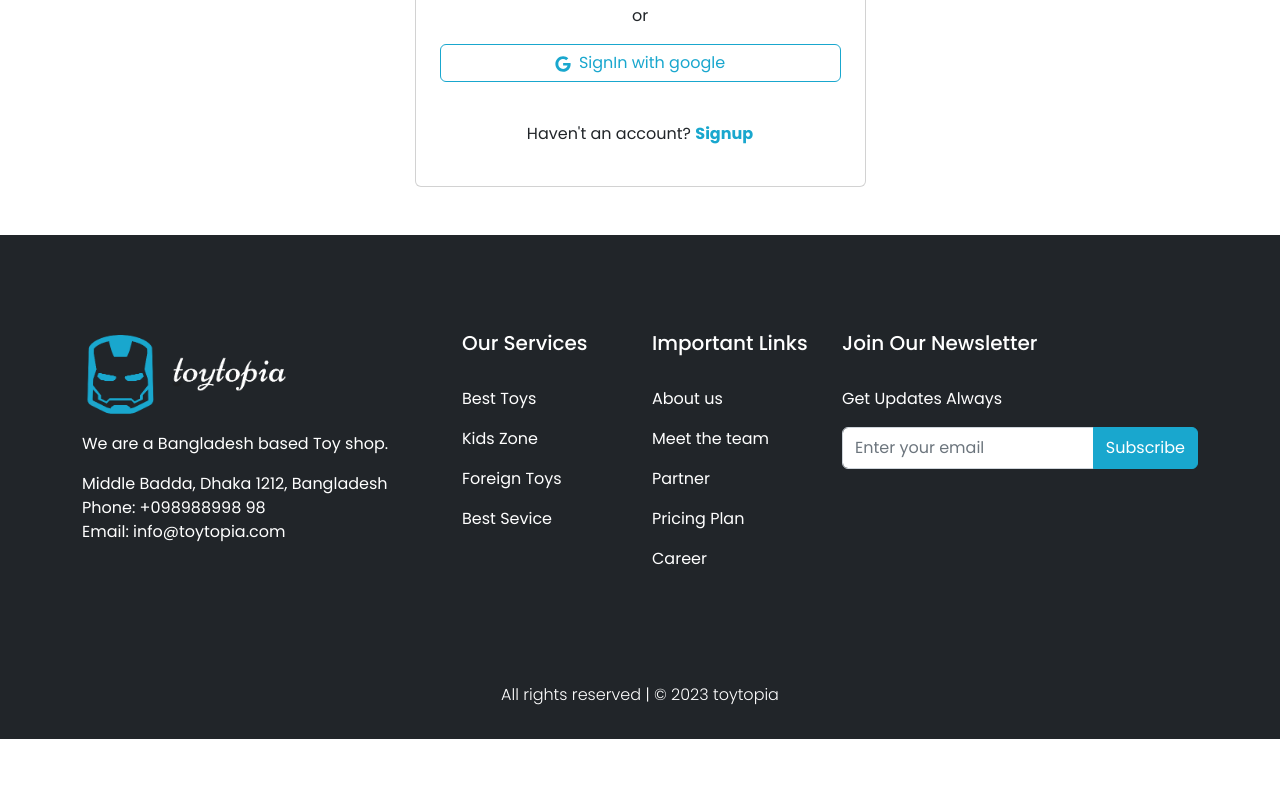
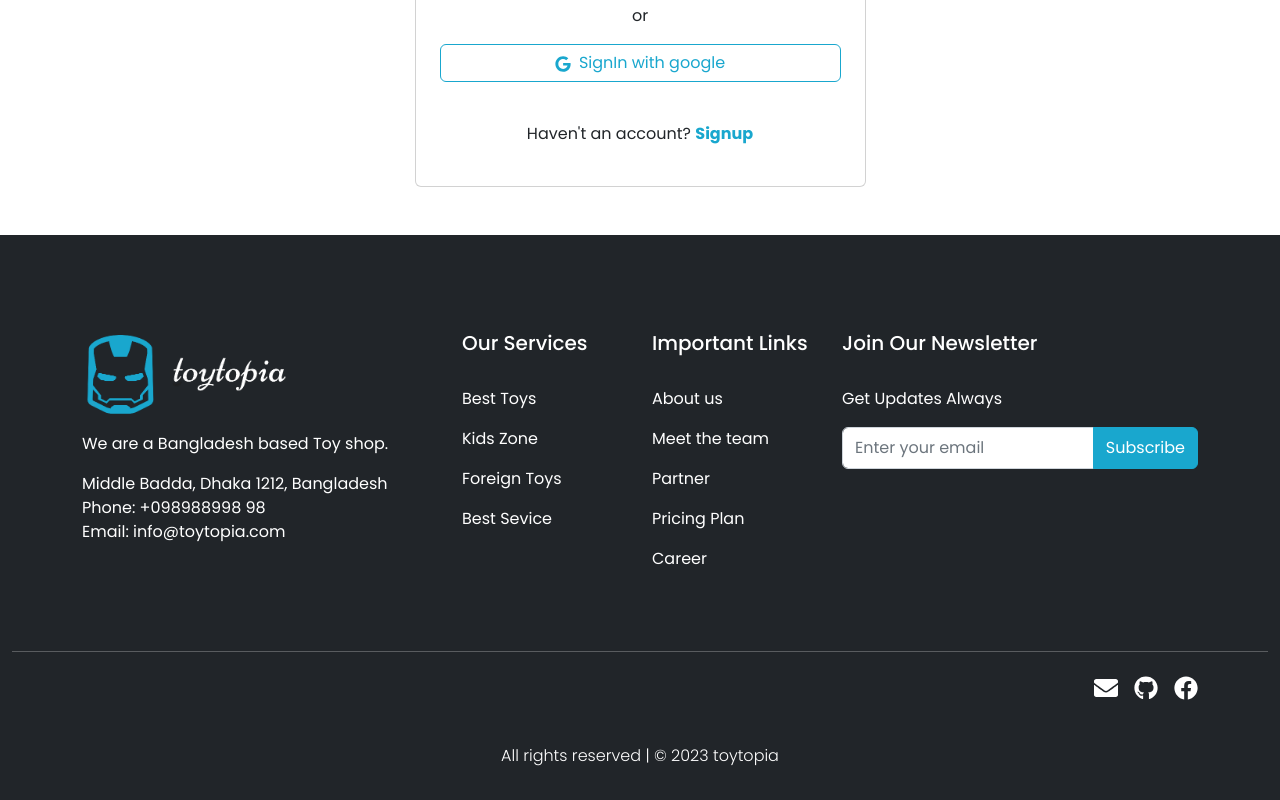
Before and after one commit to rakibulhasan-swe/toytopia-client, a React (Vite) app: page /login in a window 1280 px wide. Shown: the part 512-1312 px from the top of the page. Before the commit the page ends 1251 px from the top, so only its background shows below. Built offline with nearby package versions, Linux system fonts and the light colour scheme; no server answers.

Commit message:
small changes in aos and footer

```diff
--- a/src/pages/Home/Contact.jsx
+++ b/src/pages/Home/Contact.jsx
@@ -6,7 +6,7 @@ const Contact = () => {
     <div>
       <section class="container py-5" id="contact">
         <div class="text-center">
-          <h3 class="fs-2 fw-bold">Contact With Us</h3>
+          <h2 class="fs-2 fw-semibold">Contact With Us</h2>
           <p class="fw-light pt-3">
             If you have any query. Feel free to contact us.
           </p>
--- a/src/pages/Home/Gallery.jsx
+++ b/src/pages/Home/Gallery.jsx
@@ -11,8 +11,8 @@ const Gallery = () => {
     <>
       <div className="container py-5">
         <div className="text-center pb-5">
-          <h2>Gallery</h2>
-          <p>These are the most selled toys</p>
+          <h2 className="fs-2 fw-semibold">Gallery</h2>
+          <p className="fw-light">These are the most selled toys</p>
         </div>
         <div className="row g-4 d-flex justify-content-center align-items-center">
           <div className="col-6 col-md-4 col-lg-2">
--- a/src/pages/Home/Newsletter.jsx
+++ b/src/pages/Home/Newsletter.jsx
@@ -5,7 +5,10 @@ import { toast } from "react-hot-toast";
 const Newsletter = () => {
   return (
     <>
-      <div className="subscribe d-flex align-items-center mb-5">
+      <div
+        className="subscribe d-flex align-items-center mb-5"
+        data-aos="fade-right"
+      >
         <Container className="text-white">
           <h1 className="fw-bold">Subscribe to our Newsletter</h1>
           <p className="fw-light py-3">
--- a/src/pages/Home/Shop.jsx
+++ b/src/pages/Home/Shop.jsx
@@ -15,8 +15,8 @@ const Shop = () => {
     <>
       <div className="container py-5">
         <div className="text-center">
-          <h2>We Love Trends</h2>
-          <p>Featured Products</p>
+          <h2 className="fs-2 fw-semibold">We Love Trends</h2>
+          <p className="fw-light">Featured Products</p>
         </div>
         <Tabs>
           <TabList>
@@ -28,8 +28,8 @@ const Shop = () => {
           <TabPanel>
             <div className="conatiner">
               <div className="row py-5 g-4">
-                {toys.map((toy, index) => (
-                  <ShopCard key={toy._id} index={index} toy={toy} />
+                {toys.map((toy) => (
+                  <ShopCard key={toy._id} toy={toy} />
                 ))}
               </div>
             </div>
--- a/src/pages/Home/ShopCard.jsx
+++ b/src/pages/Home/ShopCard.jsx
@@ -3,15 +3,11 @@ import React from "react";
 import { Button, Card } from "react-bootstrap";
 import { Link } from "react-router-dom";
 
-const ShopCard = ({ toy, index }) => {
+const ShopCard = ({ toy }) => {
   const { _id, picture, toyName, price, rating } = toy;
   return (
     <>
-      <div
-        className="col-md-6 col-lg-4"
-        data-aos="fade-up"
-        data-aos-duration={index*1000}
-      >
+      <div className="col-md-6 col-lg-4">
         <Card className="shadow border-0">
           <Card.Img variant="top" src={picture} style={{ height: "17rem" }} />
           <Card.Body>
--- a/src/pages/shared/Footer.jsx
+++ b/src/pages/shared/Footer.jsx
@@ -1,5 +1,7 @@
 import React from "react";
 import logo from "../../assets/logo.png";
+import { FaEnvelope, FaFacebook, FaGithub, FaGoogle } from "react-icons/fa";
+import { Link } from "react-router-dom";
 
 const Footer = () => {
   return (
@@ -22,9 +24,7 @@ const Footer = () => {
                   Middle Badda, Dhaka 1212, Bangladesh
                 </span>
                 <span className="d-block">Phone: +098988998 98</span>
-                <span className="d-block">
-                  Email: info@toytopia.com
-                </span>
+                <span className="d-block">Email: info@toytopia.com</span>
               </p>
             </div>
             <div className="col-md-6 col-lg-2">
@@ -100,7 +100,25 @@ const Footer = () => {
             </div>
           </div>
         </div>
-        <p className="text-center fw-light pt-5">
+        <hr />
+        <div className="container d-flex justify-content-end">
+          <p className="fs-4">
+            <Link className="text-white" to={"https://mail.google.com/"}>
+              <FaEnvelope />
+            </Link>
+          </p>
+          <p className="px-3 fs-4">
+            <Link className="text-white" to={"https://github.com/"}>
+              <FaGithub />
+            </Link>
+          </p>
+          <p className="fs-4">
+            <Link className="text-white" to={"https://web.facebook.com/?_rdc=1&_rdr"}>
+              <FaFacebook />
+            </Link>
+          </p>
+        </div>
+        <p className="text-center fw-light pt-4">
           All rights reserved | &copy; 2023 toytopia
         </p>
       </footer>
```
